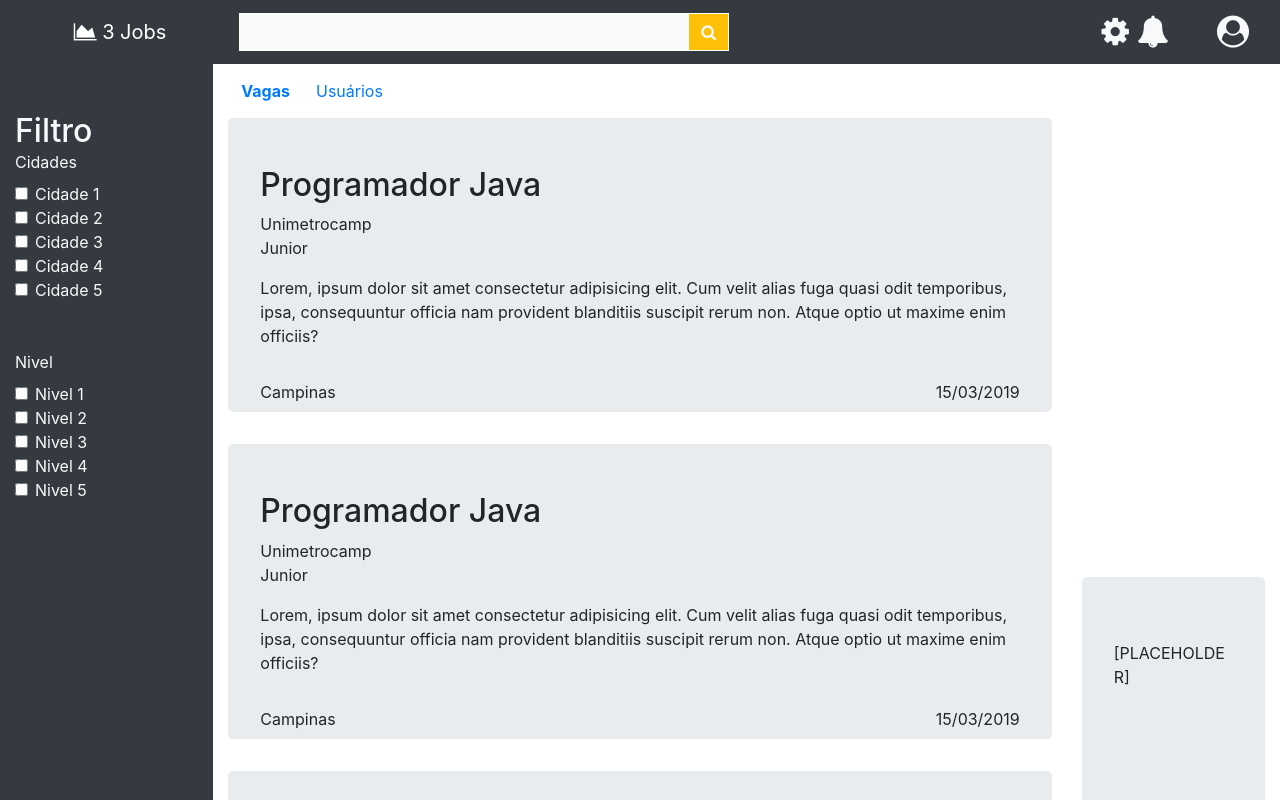
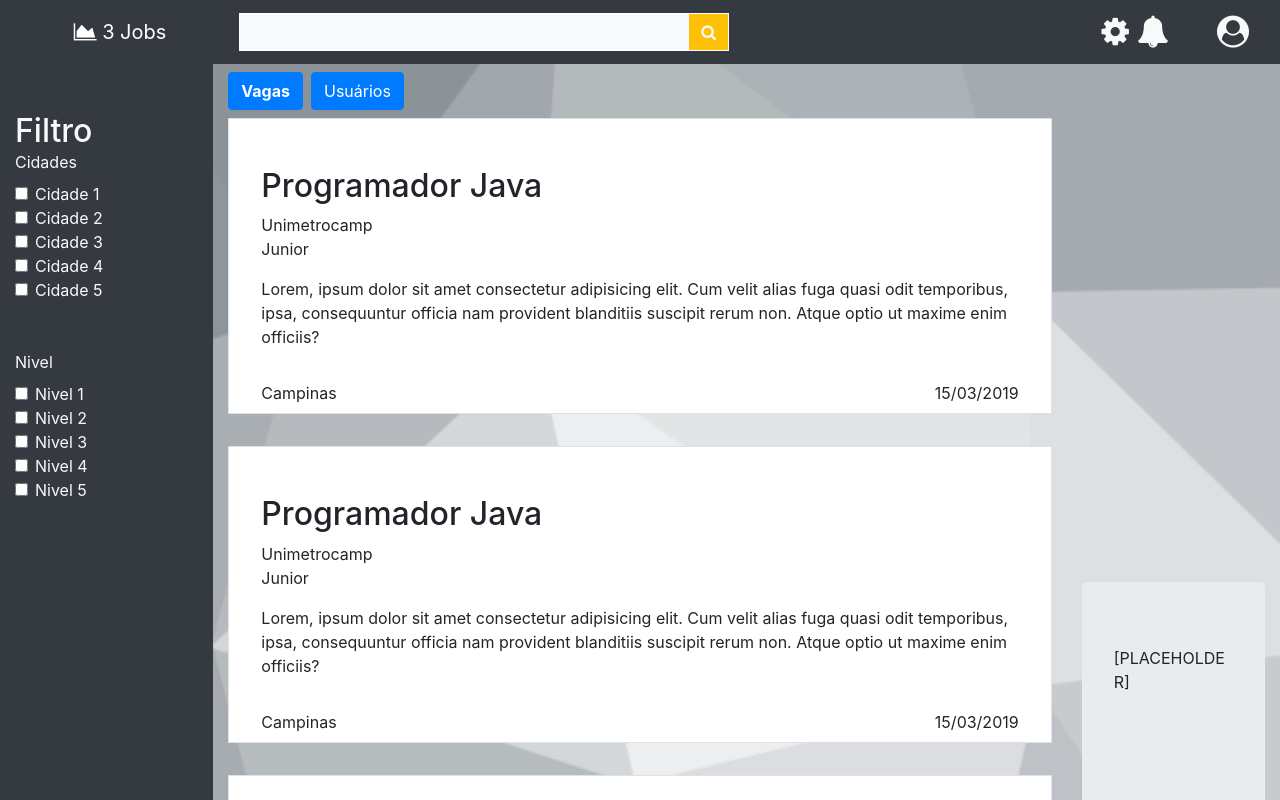
Before and after one commit to LeonardoBevilacqua/tcc-faculdade, an Angular app in the folder prototype/: page /search in a window 1280 px wide. Shown: the top 800 px of the page. Built offline with nearby package versions, Linux system fonts and the light colour scheme.

Commit message:
detalhamento search

```diff
--- a/prototype/src/app/core/search/search.component.html
+++ b/prototype/src/app/core/search/search.component.html
@@ -1,11 +1,11 @@
 <app-navbar-home [isLogged]="true"></app-navbar-home>
 
-<div class="container-fluid">
-	<div class="row wrapper">
+<div class="container-fluid bg-light" style="background-image: url('./assets/trianglify.png'); background-size: cover;">
+	<div class="row">
 
 		<nav class="col-md-2 py-5 bg-dark text-light navbar-dark navbar-expand-md" id="sidebar">
 			<div class="d-flex align-items-center">
-				<button class="navbar-toggler mr-3 my-1 text-light" type="button" data-toggle="collapse" data-target="#navbarTogglerDemo02" aria-controls="navbarTogglerDemo02" aria-expanded="false" aria-label="Toggle navigation">
+				<button class="navbar-toggler mr-3 my-1 text-light rounded-0" type="button" data-toggle="collapse" data-target="#navbarTogglerDemo02" aria-controls="navbarTogglerDemo02" aria-expanded="false" aria-label="Toggle navigation">
 					<span class="navbar-toggler-icon"></span>
 				</button>
 				<h2 class="m-0">Filtro</h2>
@@ -32,15 +32,13 @@
 		</nav>
 
 		<div class="col-md-8">
-			<div class="row">
-				<div class="col-md-10 my-2">
-					<span class="btn btn-link font-weight-bold text-decoration-underline">Vagas</span>
-					<span class="btn btn-link">Usuários</span>
-				</div>
+			<div class="my-2">
+				<span class="btn btn-primary mr-2 font-weight-bold">Vagas</span>
+				<span class="btn btn-primary mr-2">Usuários</span>
 			</div>
 
 			<div class="w-100">
-				<div class="jumbotron pt-5 pb-2" *ngFor="let i of [1,2,3,4,5]"> <!--class="jumbotron pt-5 pb-2"-->
+				<div class="jumbotron pt-5 pb-2 bg-white rounded-0 border" *ngFor="let i of [1,2,3,4,5]"> <!--class="jumbotron pt-5 pb-2"-->
 					<h2>Programador Java</h2>
 					<span class="w-100 d-block">Unimetrocamp</span>
 					<span class="w-100 d-block">Junior</span>
```
